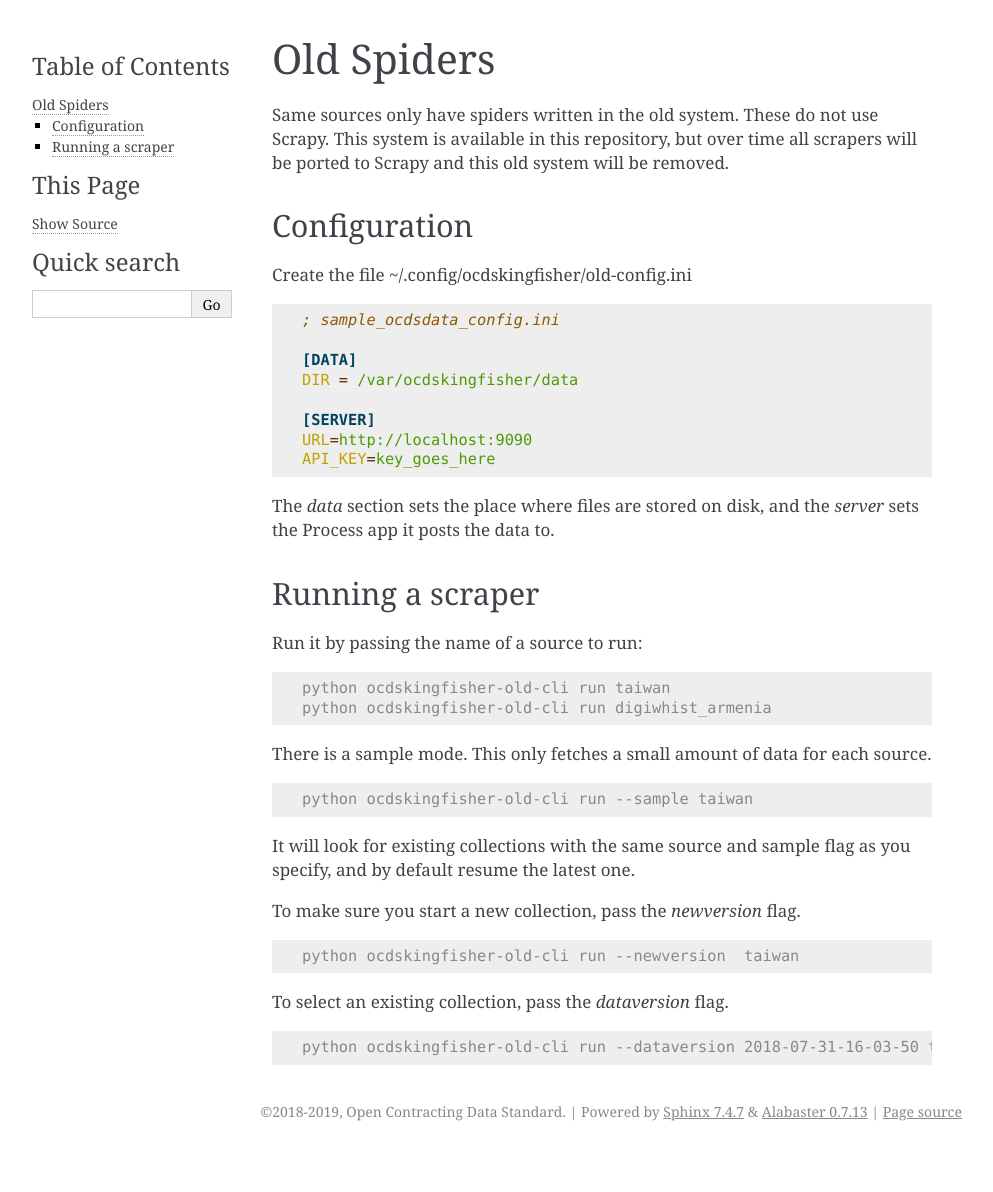
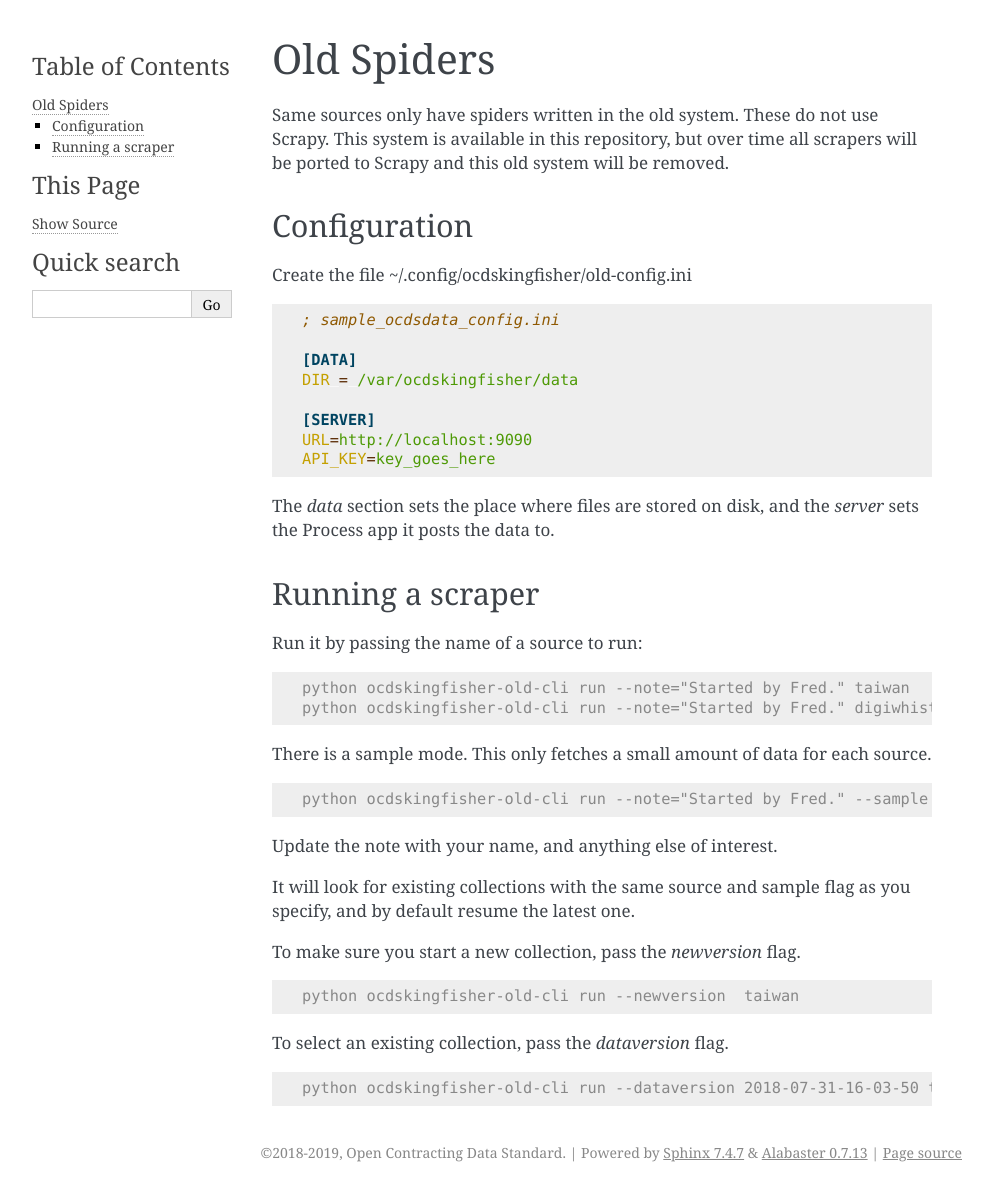
Before and after one commit to open-contracting/kingfisher-collect, a Sphinx documentation site: the page built from docs/old.rst, in a window 1280 px wide. Shown: the whole page, without its empty margins (148-1141 px from the left). Built offline with Sphinx 7.4.7, drawn with Linux system fonts in a browser that asks for light colours; before the commit the page ends 1151 px from its top, so only the background shows below that.

Commit message:
Can add notes to collections https://github.com/open-contracting/kingfisher/issues/311

```diff
--- a/docs/old.rst
+++ b/docs/old.rst
@@ -29,14 +29,16 @@ Run it by passing the name of a source to run:
 
 .. code-block:: shell-session
 
-    python ocdskingfisher-old-cli run taiwan
-    python ocdskingfisher-old-cli run digiwhist_armenia
+    python ocdskingfisher-old-cli run --note="Started by Fred." taiwan
+    python ocdskingfisher-old-cli run --note="Started by Fred." digiwhist_armenia
 
 There is a sample mode. This only fetches a small amount of data for each source.
 
 .. code-block:: shell-session
 
-    python ocdskingfisher-old-cli run --sample taiwan
+    python ocdskingfisher-old-cli run --note="Started by Fred." --sample taiwan
+
+Update the note with your name, and anything else of interest.
 
 It will look for existing collections with the same source and sample flag as you specify, and by default resume the latest one.
 
--- a/docs/use-scrapyd.rst
+++ b/docs/use-scrapyd.rst
@@ -46,15 +46,17 @@ Scheduling a run
 
 .. code-block:: bash
 
-    $ curl http://localhost:6800/schedule.json -d project=kingfisher -d spider=canada_buyandsell
+    $ curl http://localhost:6800/schedule.json -d project=kingfisher -d spider=canada_buyandsell -d note="Started by Fred."
     {"status": "ok", "jobid": "26d1b1a6d6f111e0be5c001e648c57f8"}
 
 To run a sample run:
 
 .. code-block:: bash
 
-    $ curl http://localhost:6800/schedule.json -d project=kingfisher -d spider=canada_buyandsell -d sample=true
+    $ curl http://localhost:6800/schedule.json -d project=kingfisher -d spider=canada_buyandsell -d note="Started by Fred." -d sample=true
     {"status": "ok", "jobid": "26d1b1a6d6f111e0be5c001e648c57f8"}
+
+Update the note with your name, and anything else of interest.
 
 Find out more in the `Scrapyd docs <https://scrapyd.readthedocs.io/en/latest/overview.html#scheduling-a-spider-run>`_.
 
--- a/docs/use-standalone.rst
+++ b/docs/use-standalone.rst
@@ -26,8 +26,10 @@ eg.
 
 .. code-block:: bash
 
-    scrapy crawl canada_buyandsell -a sample=true
-    scrapy crawl canada_buyandsell
+    scrapy crawl canada_buyandsell -a note="Started by Fred." -a sample=true
+    scrapy crawl canada_buyandsell -a note="Started by Fred."
+
+Update the note with your name, and anything else of interest.
 
 Output - Disk
 -------------
```
Also changed, not shown: 3 other files.
